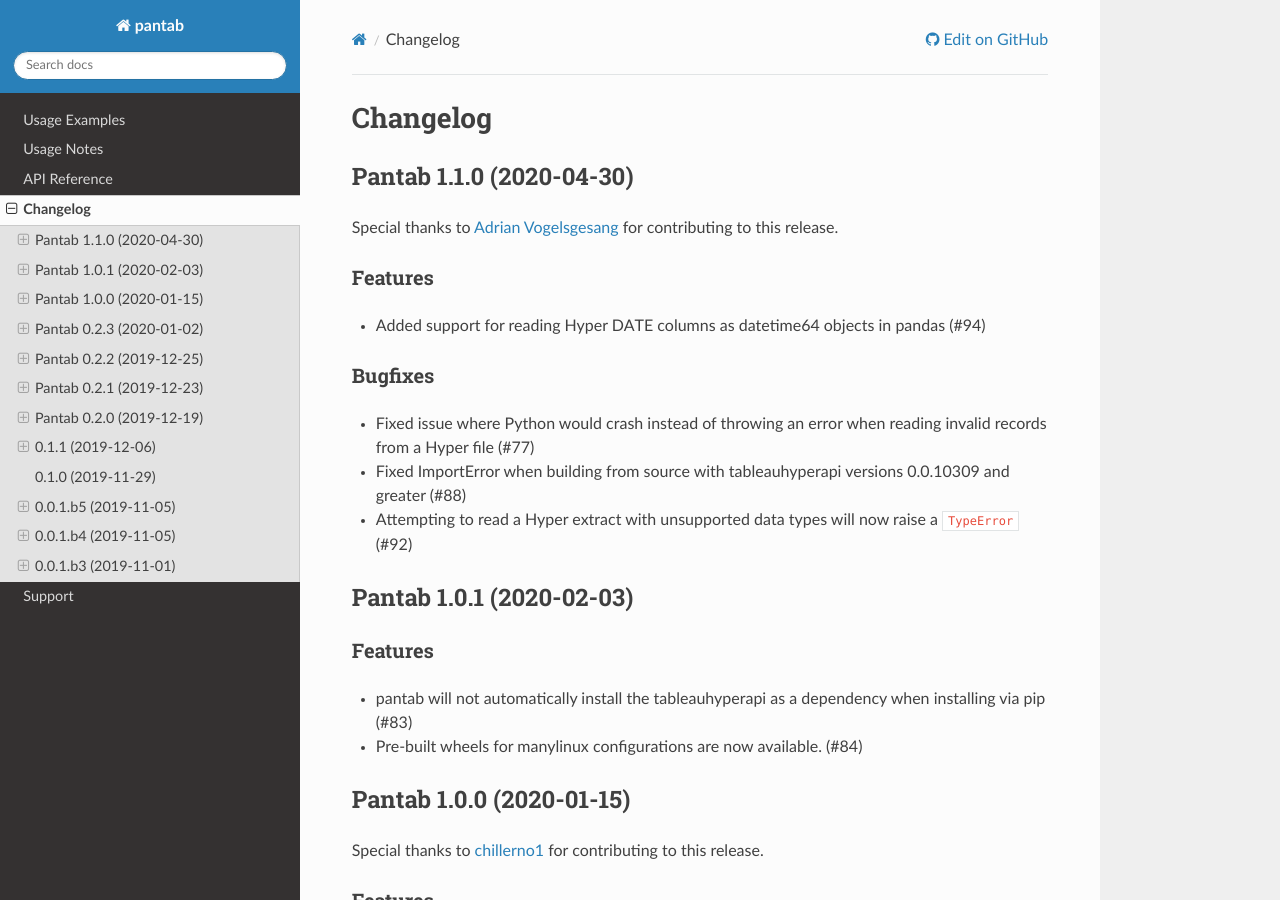
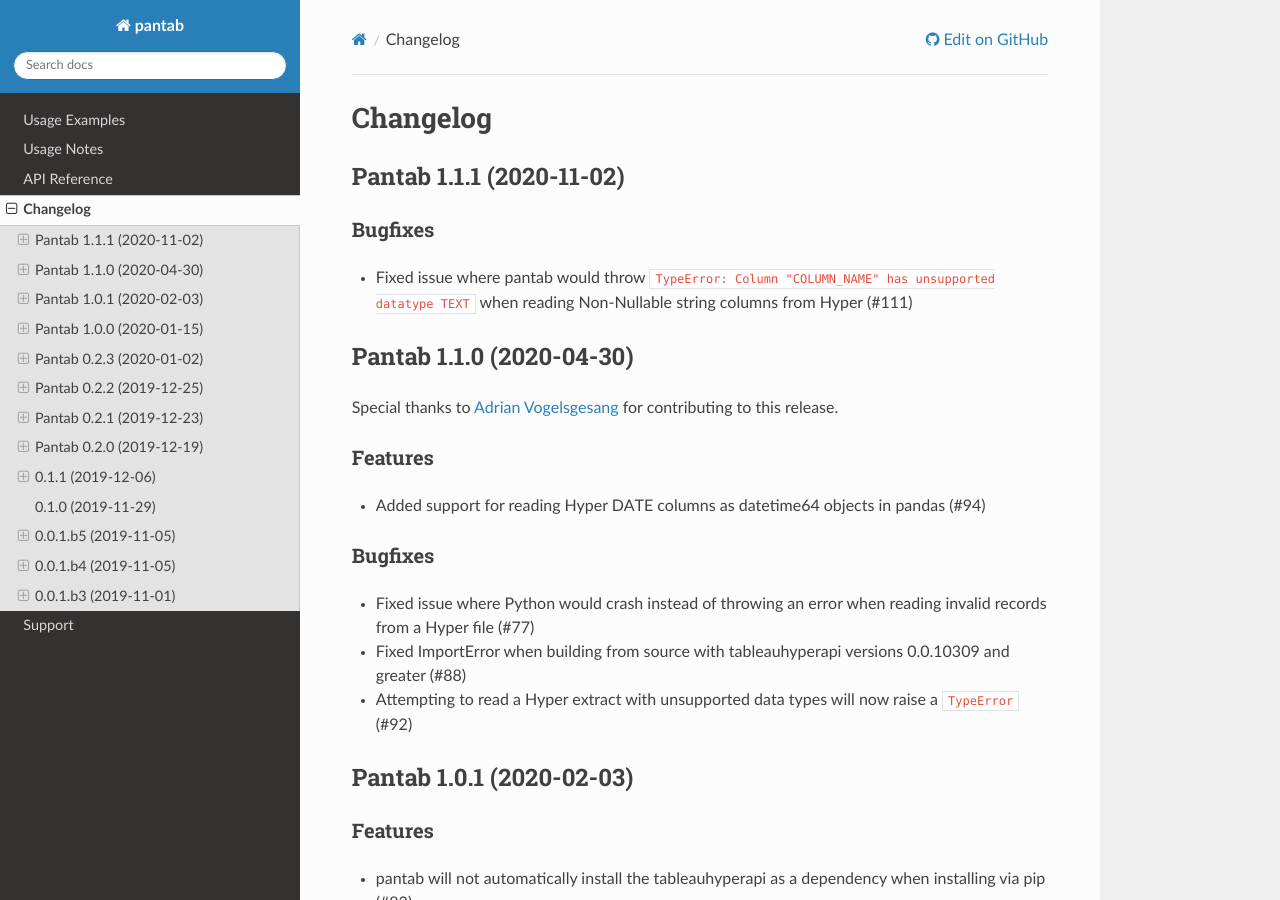
Before and after one commit to innobi/pantab, a Sphinx documentation site: the page built from doc/source/changelog.rst, in a window 1280 px wide and 900 px high. Built offline with Sphinx 7.4.7 and the Read the Docs theme 2.0.0, drawn with Linux system fonts in a browser that asks for light colours.

Commit message:
Release 1.1.1 prep (#113)

```diff
--- a/doc/source/changelog.rst
+++ b/doc/source/changelog.rst
@@ -1,5 +1,14 @@
 Changelog
 ^^^^^^^^^
+
+Pantab 1.1.1 (2020-11-02)
+=========================
+
+Bugfixes
+--------
+
+- Fixed issue where pantab would throw ``TypeError: Column "COLUMN_NAME" has unsupported datatype TEXT`` when reading Non-Nullable string columns from Hyper (#111)
+
 
 Pantab 1.1.0 (2020-04-30)
 =========================
--- a/doc/source/conf.py
+++ b/doc/source/conf.py
@@ -3,7 +3,7 @@
 project = 'pantab'
 copyright = '2019-2020, Will Ayd, innobi, LLC'
 author = 'Will Ayd, innobi, LLC'
-release = '1.1.0'
+release = '1.1.1'
 
 
 # -- General configuration ---------------------------------------------------
--- a/pantab/__init__.py
+++ b/pantab/__init__.py
@@ -1,4 +1,4 @@
-__version__ = "1.1.0"
+__version__ = "1.1.1"
 
 
 from ._reader import frame_from_hyper, frames_from_hyper
--- a/setup.py
+++ b/setup.py
@@ -68,7 +68,7 @@
 
 setup(
     name="pantab",
-    version="1.1.0",
+    version="1.1.1",
     description="Converts pandas DataFrames into Tableau Hyper Extracts",
     long_description=long_description,
     long_description_content_type="text/markdown",
```
Also changed, not shown: 1 other file.
